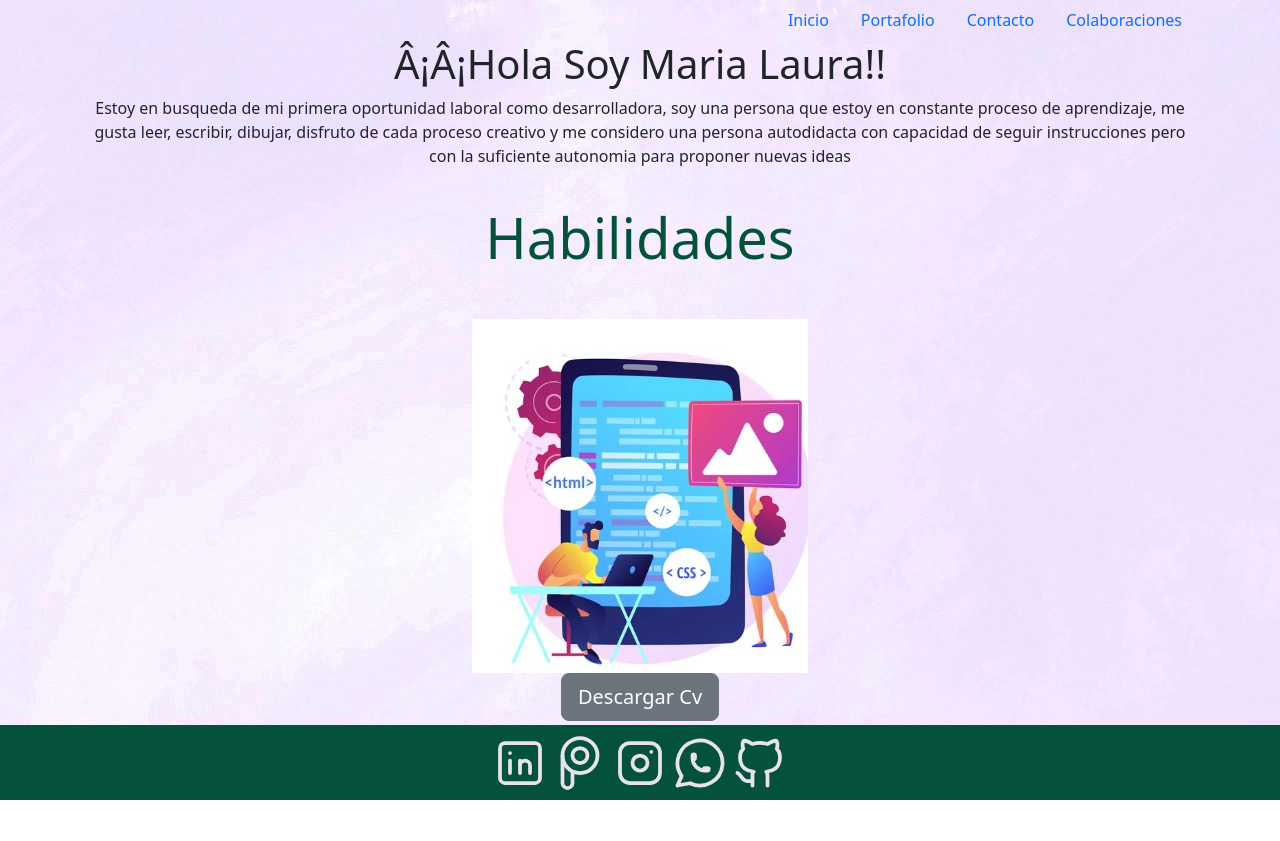
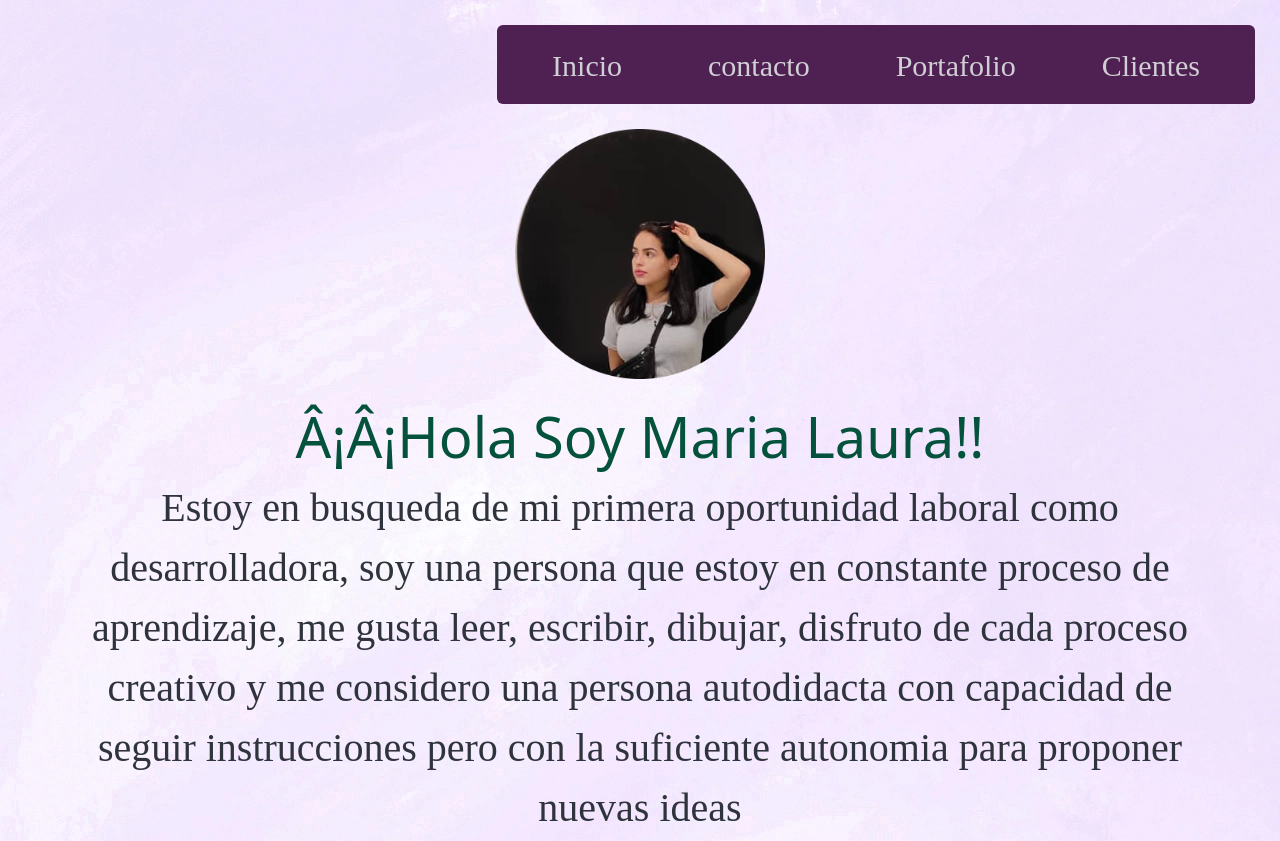
Before and after one commit to marilu1999/PFAPARICIOMARIA, a website: page pages/sobremi.html in a window 1280 px wide. Shown: the top 841 px of the page. Before the commit the page ends 800 px from the top, so only its background shows below. Drawn offline with nearby package versions, Linux system fonts and the light colour scheme; files that its build step writes are made by us from their sources.

Commit message:
segunda_pagina

```diff
--- a/pages/sobremi.html
+++ b/pages/sobremi.html
@@ -4,31 +4,35 @@
     <meta charset="UFT-8">
     <meta name="viwport" content="width=device-width,initial scale=1.0/">
     <link href="https://cdn.jsdelivr.net/npm/bootstrap@5.3.1/dist/css/bootstrap.min.css" rel="stylesheet" integrity="sha384-4bw+/aepP/YC94hEpVNVgiZdgIC5+VKNBQNGCHeKRQN+PtmoHDEXuppvnDJzQIu9" crossorigin="anonymous">
-    <link rel="stylesheet" href="../style.css">
+    <link rel="stylesheet" href="../css/style.css">
     <title> ML portafolio </title>
 </head>
 <body>
-    <header>
-        <nav class="container-xl">
-            <ul class="nav justify-content-end">
-              <li class="nav-item">
-                <a class="nav-link active letraMenu" aria-current="page" href="../index.html">Inicio</a>
-              </li>
-              <li class="nav-item">
-                <a class="nav-link letraMenu" href="./portafolio.html">Portafolio</a>
-              </li>
-              <li class="nav-item">
-                <a class="nav-link letraMenu" href="./contacto.html">Contacto</a>
-              </li>
-              <li class="nav-item">
-                <a class="nav-link letraMenu" href="./colaboraciones.html">Colaboraciones</a>
-              </li>
-            </ul>
-          </nav>
-    </header>
+  <header class="d-flex  justify-content-end">
+    <nav class="navbar navbar-expand-lg navbar-dark navegador">
+      <div class="container-fluid">
+        <button class="navbar-toggler" type="button" data-bs-toggle="collapse" data-bs-target="#navbarTogglerDemo02" aria-controls="navbarTogglerDemo02" aria-expanded="false" aria-label="Toggle navigation">
+          <span class="navbar-toggler-icon"></span>
+        </button>
+        <div class="collapse navbar-collapse" id="navbarTogglerDemo02">
+          <ul class="navbar-nav me-auto mb-2 mb-lg-0">
+            <li class="nav-item ">
+              <a class="nav-link letramenu" href="../index.html">Inicio</a>
+            </li>
+            <li class="nav-item ">
+              <a class="nav-link letramenu " href="./pages/contacto.html">contacto</a>
+            </li>
+            <li class="nav-item ">
+              <a class="nav-link letramenu" href="./pages/portafolio.html">Portafolio</a>
+            </li>
+            <li class="nav-item">
+              <a class="nav-link letramenu " href="./pages/colaboraciones.html">Clientes</a>
+            </li>
+    </nav>
+  </header>
     <main class="container">
         <div class="d-flex justify-content-center">
-            <img class="imagenMia"src="../Multimedia/IMG-20210214-WA0140-modified.png" alt="">
+           <img  class="imagenMia" src="../Multimedia/IMG-20210214-WA0140-modified.webp" alt="">
         </div>
         <div class="d-flex justify-content-center">
           <h1 class="col-sm-12 col-xl-12 text-center" id="mariaLaura"> ¡¡Hola Soy Maria Laura!! </h1>
@@ -43,9 +47,7 @@
             <div class="d-flex justify-content-center">
              <img class="imagenHabilidades" src="../Multimedia/WhatsApp Image 2023-08-07 at 3.53.34 PM.jpeg" alt="">
             </div>
-        <div class="d-flex justify-content-center align-items-start">
-          <button type="button" class="btn btn-secondary btn-lg medidasBoton" >Descargar Cv</button>
-        </div>
+
     </main>
     <footer class="d-flex justify-content-center align-items-center">
         <svg xmlns="http://www.w3.org/2000/svg" class="icon icon-tabler icon-tabler-brand-linkedin" width="60" height="60" viewBox="0 0 24 24" stroke-width="1.5" stroke="#e7e2ed" fill="none" stroke-linecap="round" stroke-linejoin="round">
--- /dev/null
+++ b/scss/modulos/_mediaquery.scss
@@ -0,0 +1,12 @@
+.sobreMi {
+    @media (min-width: 900px) {
+        font-size: 2.5rem;
+}
+}
+.imagenHabilidades {
+    @media (min-width: 900px) {
+        width: 500px;
+        height: 500px;
+        margin-bottom: 155px;
+    }
+}
--- /dev/null
+++ b/scss/modulos/_sobre_mi.scss
@@ -0,0 +1,22 @@
+.imagenMia{
+    margin-top: 25px;
+    height: 250px;
+    width: 250px;
+ }
+#mariaLaura {
+margin-top: 1.5rem;
+color: $fondo_verde;
+font-size: 3.5rem;
+}
+.sobreMi{
+    font-size: 1.5rem;
+    color: #2f333c;
+    font-family: $letra;
+    }
+.imagenHabilidades{
+        width: 400px;
+        height: 300px;
+        margin-right:80px;
+        margin-bottom: 4rem;
+        border-radius: 6px;
+}
--- a/scss/style.scss
+++ b/scss/style.scss
@@ -3,4 +3,6 @@
 @import "./modulos/body";
 @import "./modulos/header";
 @import "./modulos/mainindex";
+@import "./modulos/sobre_mi";
+@import "./modulos/mediaquery";
 @import "./modulos/footer";
```
Also changed, not shown: css/style.css, 1 other file.
